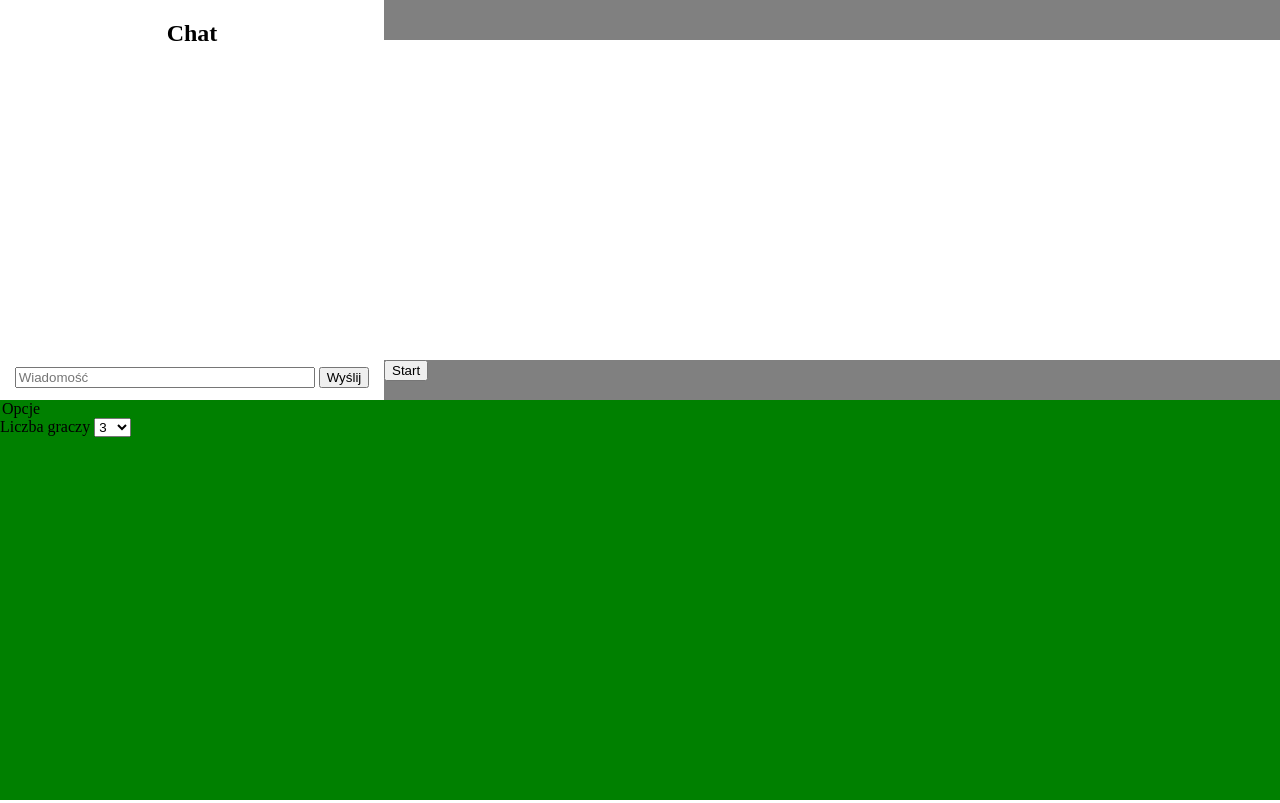
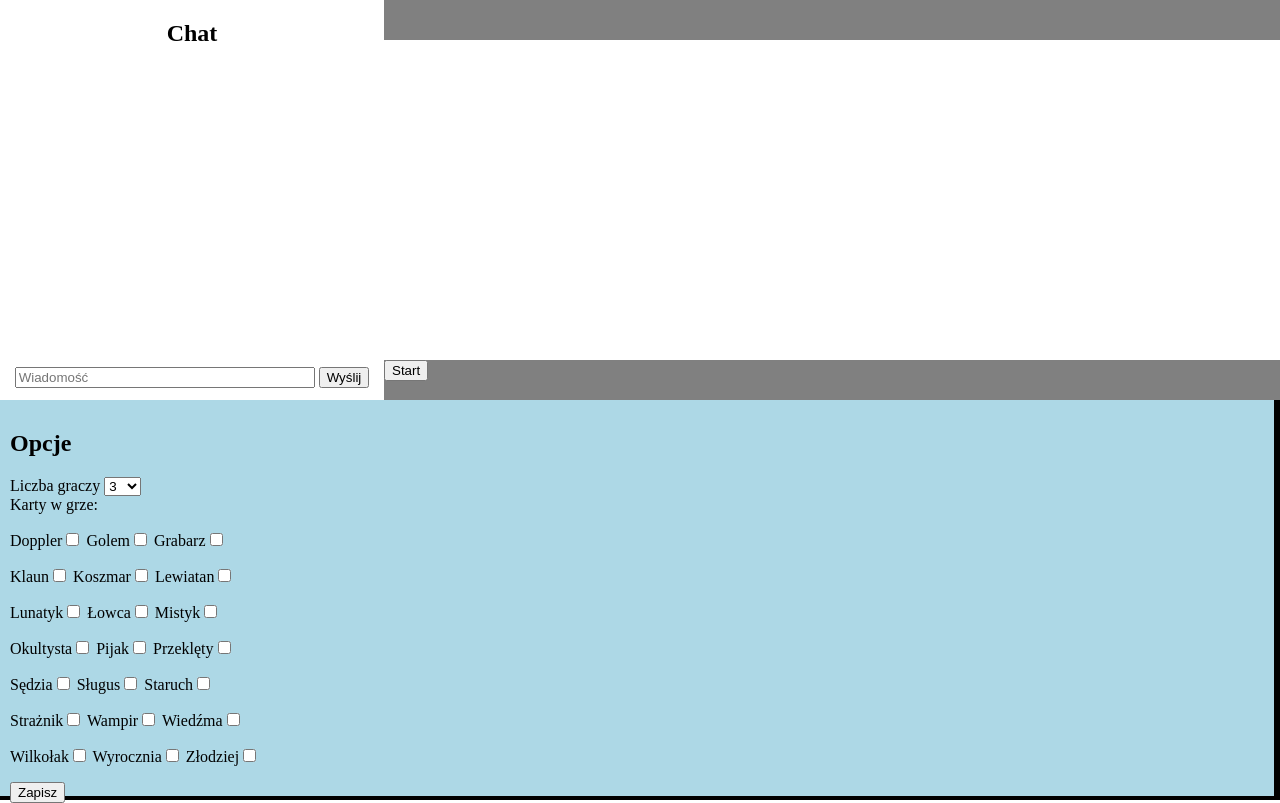
Before and after one commit to Witzelsucht/Werewolf-Online, a website: page views/lobby.html in a window 1280 px wide. Drawn offline with nearby package versions, Linux system fonts and the light colour scheme; files that its build step writes are made by us from their sources; no server answers; files whose address does not match are found by name.

Commit message:
Alpha 0.7

```diff
--- a/client/scripts/lobby.js
+++ b/client/scripts/lobby.js
@@ -27,10 +27,20 @@ socket.on('entry', function(data, host){
     clientHost = host;
     if(clientHost == nick)
     {
+        var nodes = document.getElementById("options").getElementsByTagName('*');
+        for(var i = 0; i < nodes.length; i++)
+        {
+            nodes[i].disabled = false;
+        }
         document.getElementById('start').disabled = false;
     }
     else
     {
+        var nodes = document.getElementById("options").getElementsByTagName('*');
+        for(var i = 0; i < nodes.length; i++)
+        {
+            nodes[i].disabled = true;
+        }
         document.getElementById('start').disabled = true;
     }
 });
@@ -49,6 +59,11 @@ function  enterChatSend(e)
     {
         chatSend();
     }
+}
+
+function sendData()
+{
+    socket.emit('Form');
 }
 
 function chatSend(){
--- a/client/styles/lobby.css
+++ b/client/styles/lobby.css
@@ -67,10 +67,11 @@ body{
 }
 
 #options{
-    width: 100%;
-    height: 50%;
-    background-color: green;
+    width: 98%;
+    height: 47%;
+    background-color: lightblue;
     float: left;
+    padding: 10px;
 }
 
 #message{
--- a/controllers/LobbyController.js
+++ b/controllers/LobbyController.js
@@ -49,5 +49,8 @@ module.exports = function(app, server){
         socket.on('chat', function(data){
             io.sockets.emit('chat', data);
         });
+        socket.on('Form', function(){
+            console.log('test kurwa');
+        });
     });
 }
--- a/views/lobby.html
+++ b/views/lobby.html
@@ -24,8 +24,7 @@
                 </div>
             </div>
             <div id="options">
-                <form name="optionsForm" action="POST">
-                    <legend>Opcje</legend>
+                    <h2>Opcje</h2>
                     <label>Liczba graczy</label>
                     <select name="players">
                         <option value="3">3</option>
@@ -37,7 +36,16 @@
                         <option value="9">9</option>
                         <option value="10">10</option>
                     </select>
-                </form>
+                    <br>
+                    <label>Karty w grze: </label>
+                    <p>Doppler<input type="checkbox" name="doppler" class="card"/> Golem<input type="checkbox" name="golem" class="card"/> Grabarz<input type="checkbox" name="undertaker" class="card"/></p>
+                    <p>Klaun<input type="checkbox" name="clown" class="card"/> Koszmar<input type="checkbox" name="nightmare" class="card"/> Lewiatan<input type="checkbox" name="leviathan" class="card"/> </p>
+                    <p>Lunatyk<input type="checkbox" name="lunatic" class="card"/> Łowca<input type="checkbox" name="hunter" class="card"/> Mistyk<input type="checkbox" name="mistic" class="card"/></p>
+                    <p>Okultysta<input type="checkbox" name="ocultist" class="card"/> Pijak<input type="checkbox" name="drunk" class="card"/> Przeklęty<input type="checkbox" name="cursed" class="card"/></p>
+                    <p>Sędzia<input type="checkbox" name="judge" class="card"/> Sługus<input type="checkbox" name="minion" class="card"/> Staruch<input type="checkbox" name="oldman" class="card"/></p>
+                    <p>Strażnik<input type="checkbox" name="sentinel" class="card"/> Wampir<input type="checkbox" name="vampire" class="card"/> Wiedźma<input type="checkbox" name="witch" class="card"/></p>
+                    <p>Wilkołak<input type="checkbox" name="werewolf"/> Wyrocznia<input type="checkbox" name="oracle"/> Złodziej<input type="checkbox" name="thief"/></p>
+                    <button onclick="sendData()">Zapisz</button>
             </div>
         </div>
     </body>
```
